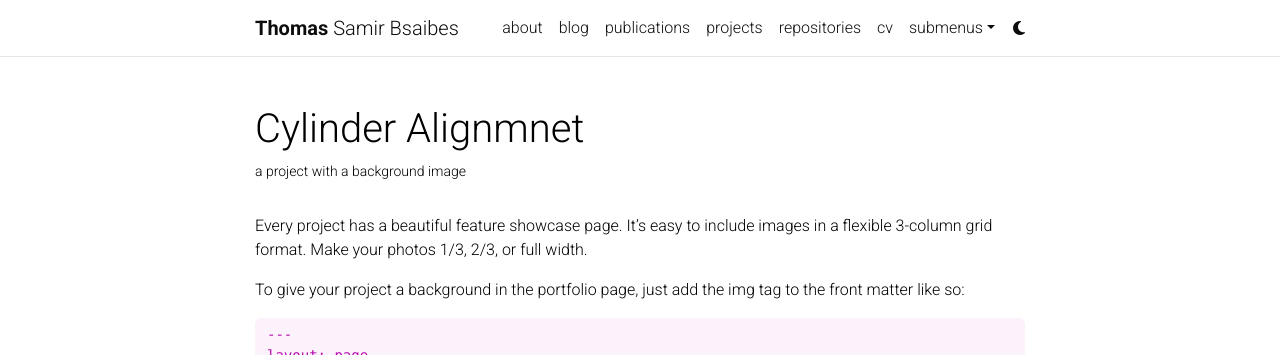
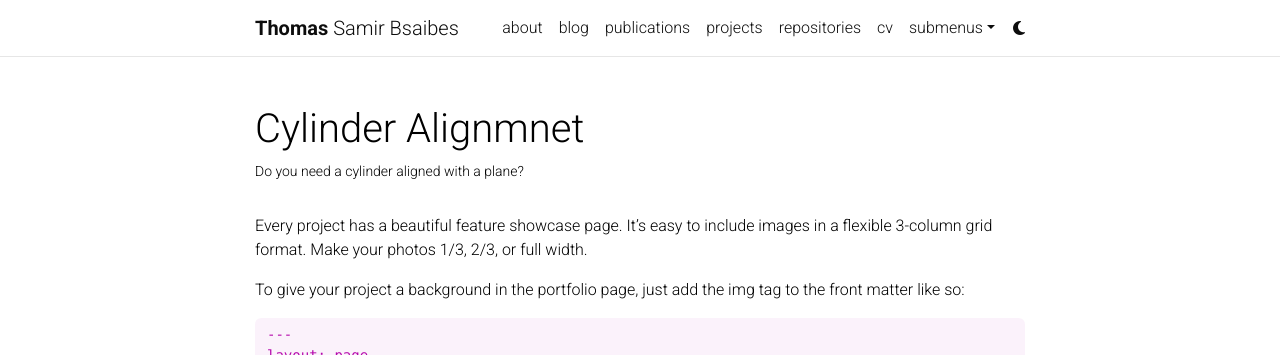
Before and after one commit to BsaibesT/bsaibest.github.io, a Jekyll site: the page built from _projects/2_project.md, in a window 1280 px wide and 900 px high. Shown: the top 355 px of the window. Built offline with Jekyll 4.4.1, drawn with Linux system fonts in a browser that asks for light colours; comment, search, counter and statistics services are not loaded; a style sheet for code colours, icons or effects is not loaded.

Commit message:
Update 2_project.md

```diff
--- a/_projects/2_project.md
+++ b/_projects/2_project.md
@@ -1,7 +1,7 @@
 ---
 layout: page
 title: Cylinder Alignmnet
-description: a project with a background image
+description: Do you need a cylinder aligned with a plane?
 img: assets/img/ComsolSim.png
 importance: 2
 category: work
```
